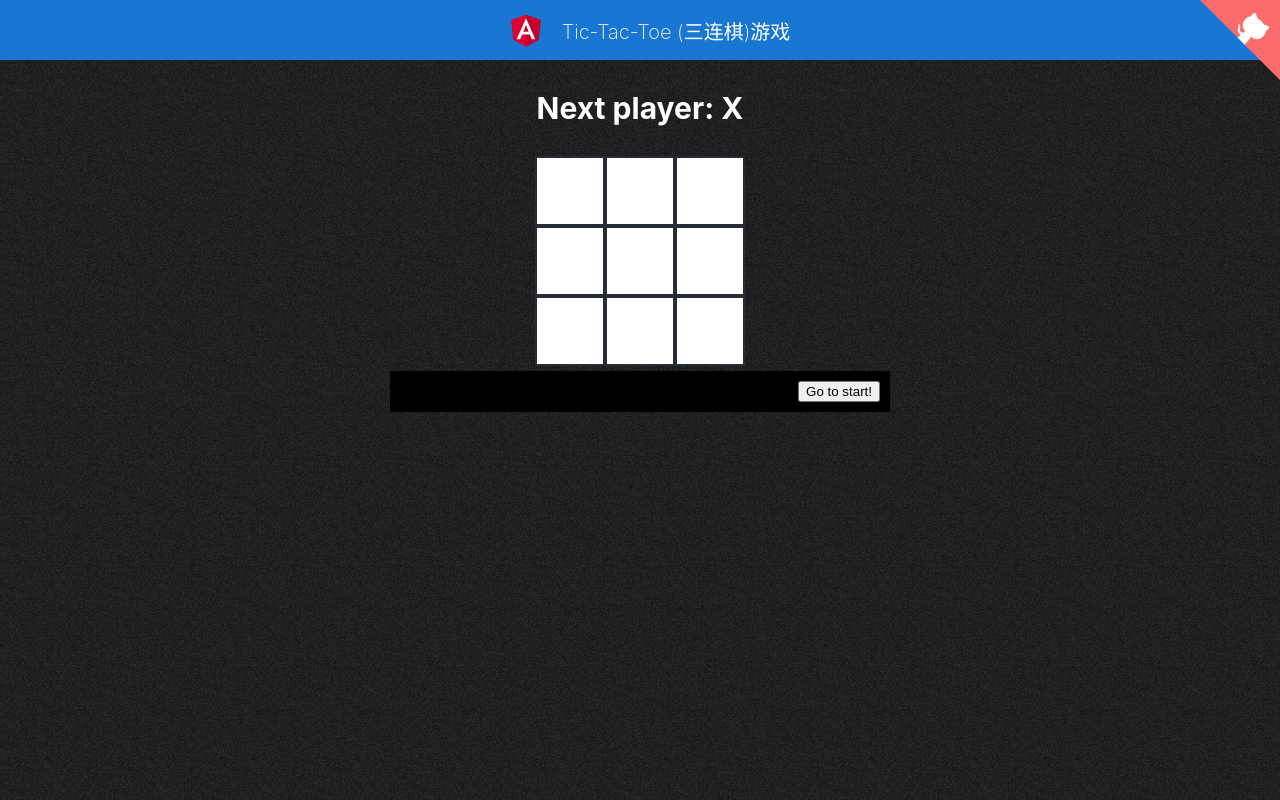
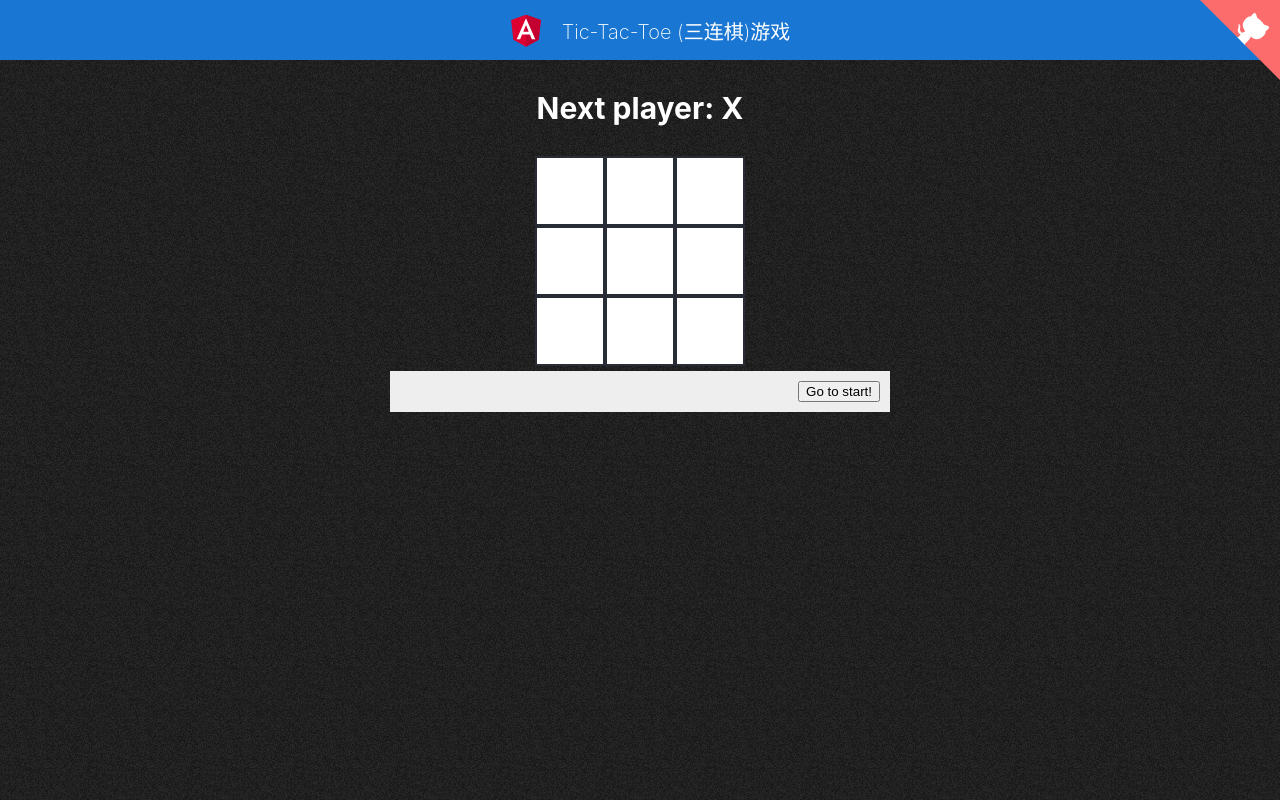
Before and after one commit to davidkoojohn/ttt-angular, an Angular app: page / in a window 1280 px wide. Built offline with nearby package versions, Linux system fonts and the light colour scheme.

Commit message:
add history active

```diff
--- a/src/app/game/game-history-item/game-history-item.component.html
+++ b/src/app/game/game-history-item/game-history-item.component.html
@@ -1,4 +1,4 @@
-<li>
+<li [class.active]="isActive">
   <div>
     <i>{{ index === 0 ? "" : index+"." }}</i>
     <span>{{ posText() }}</span>
--- a/src/app/game/game-history-item/game-history-item.component.less
+++ b/src/app/game/game-history-item/game-history-item.component.less
@@ -16,4 +16,9 @@ li {
     color: #eee;
     margin-left: 20px;
   }
+
+  &.active {
+    background-color: #eeeeee;
+    color: #333333;
+  }
 }
--- a/src/app/game/game-history-item/game-history-item.component.ts
+++ b/src/app/game/game-history-item/game-history-item.component.ts
@@ -11,6 +11,7 @@ export class GameHistoryItemComponent {
 
   @Input() index: number = 0
   @Input() pos: number|null = null
+  @Input() isActive: boolean = false
   @Output() onClick = new EventEmitter<number>()
 
   handleClick(step: number) {
--- a/src/app/game/game-history/game-history.component.html
+++ b/src/app/game/game-history/game-history.component.html
@@ -3,6 +3,7 @@
     *ngFor="let item of history; let index=index"
     [index]="index"
     [pos]="item.pos"
+    [isActive]="stepNumber === index"
     (onClick)="handleClick($event)"
   ></game-history-item>
 </ul>
--- a/src/app/game/game-history/game-history.component.ts
+++ b/src/app/game/game-history/game-history.component.ts
@@ -14,9 +14,11 @@ export class GameHistoryComponent {
   ) { }
 
   history: IGameHistory[] = []
+  stepNumber: number = 0
 
   ngDoCheck() {
     this.history = this.gameService.getHistory()
+    this.stepNumber = this.gameService.stepNumber
   }
 
   handleClick(step: number) {
--- a/src/index.html
+++ b/src/index.html
@@ -2,7 +2,7 @@
 <html lang="en">
 <head>
   <meta charset="utf-8">
-  <title>TttAngular</title>
+  <title>Tic-Tac-Toe (三连棋)游戏</title>
   <base href="/">
   <meta name="viewport" content="width=device-width, initial-scale=1">
   <link rel="icon" type="image/x-icon" href="favicon.ico">
```
